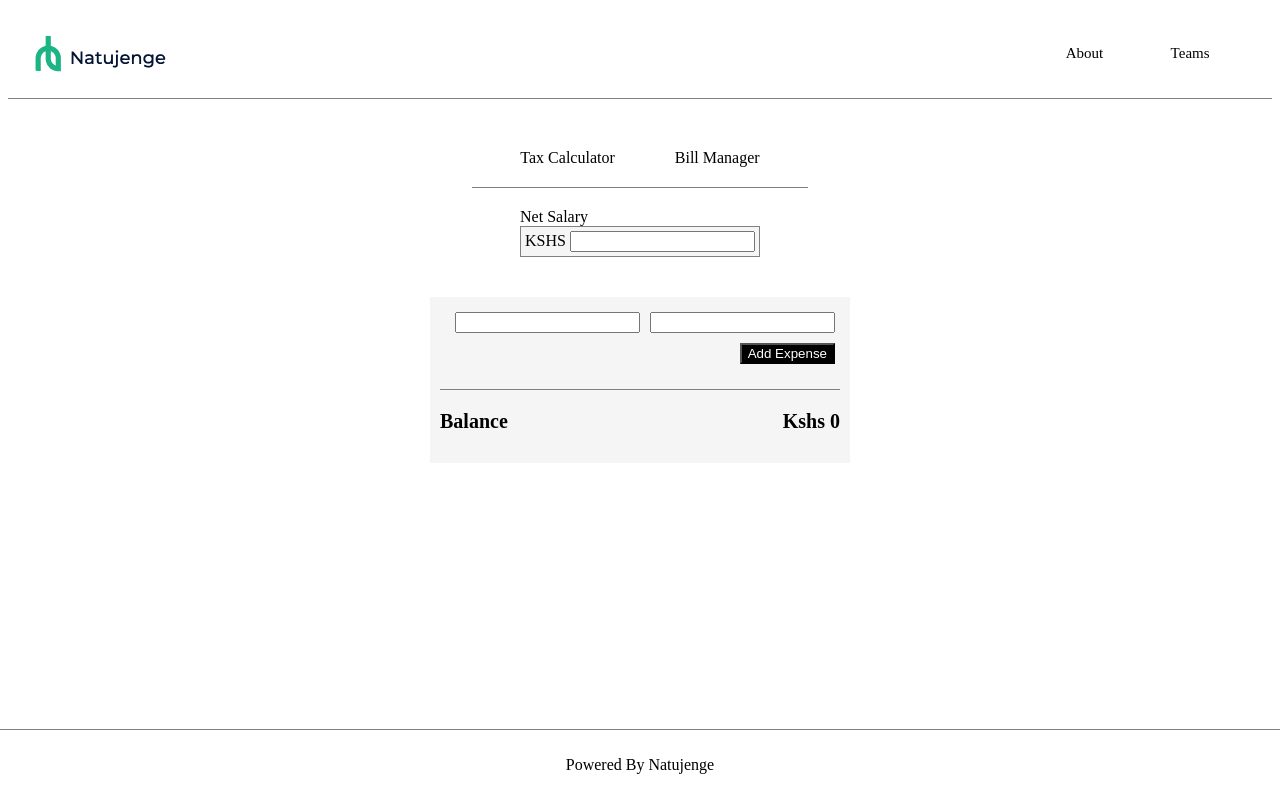
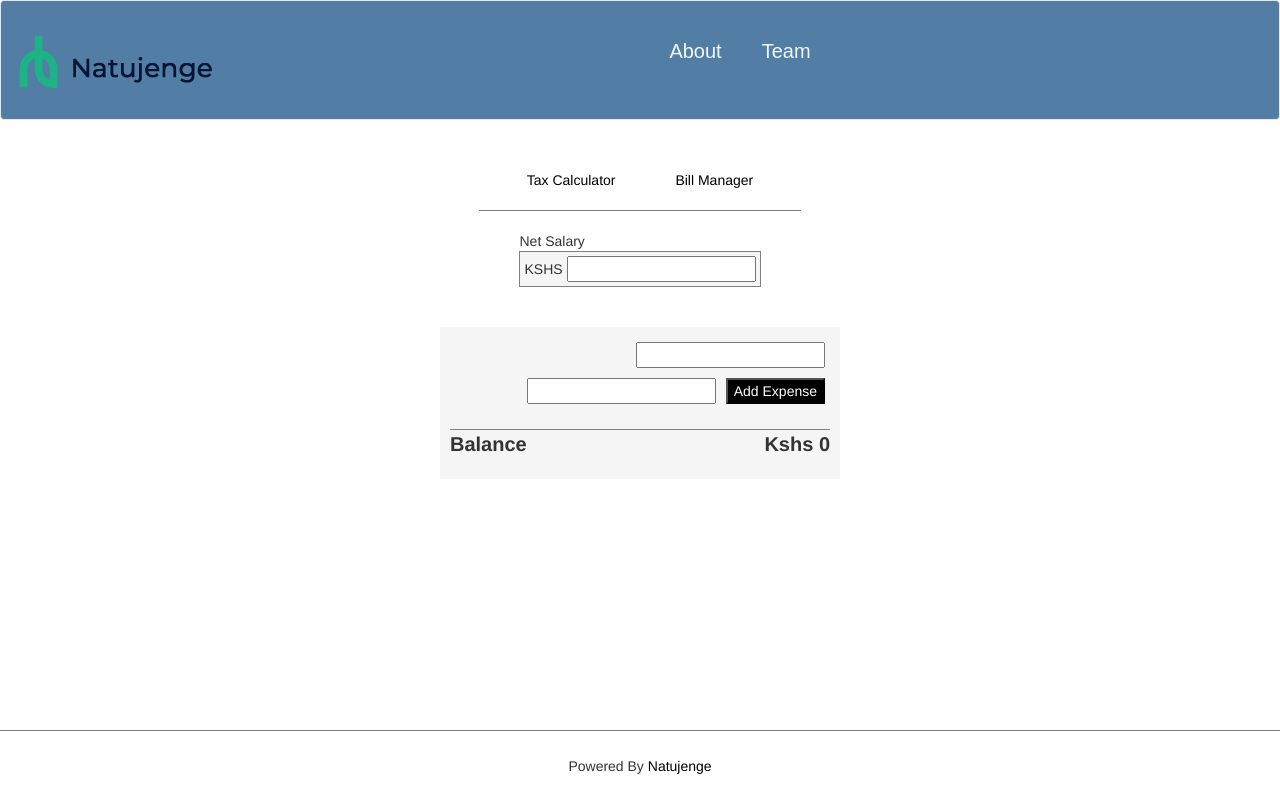
Before and after one commit to addexdi/Natujenge_week_1_challenge, a plain HTML site: page bill.html in a window 1280 px wide. Drawn offline with nearby package versions, Linux system fonts and the light colour scheme.

Commit message:
changed navbar styling

```diff
--- a/bill.html
+++ b/bill.html
@@ -3,25 +3,36 @@
     <meta charset="UTF-8" />
     <meta http-equiv="X-UA-Compatible" content="IE=edge" />
     <meta name="viewport" content="width=device-width, initial-scale=1.0" />
+    <link rel="stylesheet" href="https://cdn.jsdelivr.net/npm/bootstrap@3.3.7/dist/css/bootstrap.min.css" integrity="sha384-BVYiiSIFeK1dGmJRAkycuHAHRg32OmUcww7on3RYdg4Va+PmSTsz/K68vbdEjh4u" crossorigin="anonymous">
     <link rel="stylesheet" href="./css/bill.css" />
     <link rel="stylesheet" href="./css/style.css" />
     <title>Bill Manager</title>
   </head>
   <body>
-    <header>
-      <a href="index.html">
-        <img
-          src="./img/logo/logo-wordmark.svg"
-          alt="Natujenge Logo"
-        />
-      </a>
-      <div class="links">
-        <a href="https://www.meliora.co.ke/articles/nvrjgtnsgh5ophs6mm"
-          >About</a
-        >
-        <a href="./team.html">Teams</a>
-      </div>
-    </header>
+    <nav class="navbar navbar-default">
+      <div class="container-fluid">
+        <!-- Brand and toggle get grouped for better mobile display -->
+        <div class="navbar-header">
+          <button type="button" class="navbar-toggle collapsed" data-toggle="collapse" data-target="#bs-example-navbar-collapse-1" aria-expanded="false">
+            <span class="sr-only">Toggle navigation</span>
+            <span class="icon-bar"></span>
+            <span class="icon-bar"></span>
+            <span class="icon-bar"></span>
+          </button>
+          <a class="navbar-brand" href="#"><img src="./img/logo/logo-wordmark.svg" alt="logo" height="90" width="200"></a>
+        </div>
+
+        <!-- Collect the nav links, forms, and other content for toggling -->
+        <div class="collapse navbar-collapse" id="bs-example-navbar-collapse-1">
+          <div class="nav-items">
+            <ul class="nav navbar-nav">
+              <li><a style="color: aliceblue; font-family: sans-serif;" href="https://www.meliora.co.ke/articles/nvrjgtnsgh5ophs6mm">About <span class="sr-only">(current)</span></a></li>
+              <li><a style="color: aliceblue; font-family: sans-serif;" href="./team.html">Team</a></li>
+            </ul>
+          </div>
+        </div><!-- /.navbar-collapse -->
+      </div><!-- /.container-fluid -->
+    </nav>
 
     <div class="mainContainer">
       <div class="tabs">
@@ -66,7 +77,8 @@
         >
       </span>
     </footer>
-
+    <script src="https://ajax.googleapis.com/ajax/libs/jquery/1.12.4/jquery.min.js"></script>
+    <script src="https://cdn.jsdelivr.net/npm/bootstrap@3.3.7/dist/js/bootstrap.min.js" integrity="sha384-Tc5IQib027qvyjSMfHjOMaLkfuWVxZxUPnCJA7l2mCWNIpG9mGCD8wGNIcPD7Txa" crossorigin="anonymous"></script>
     <script src="./js/bill.js"></script>
   </body>
 </html>
--- a/css/style.css
+++ b/css/style.css
@@ -1,4 +1,4 @@
-body {
+/* body {
   height: 100vh;
   min-width: 450px;
 }
@@ -28,14 +28,42 @@ header a:hover {
   background-color: grey;
   color: #fff;
   font-size: 20px;
-}
+} */
 
-.links {
+/* .links {
   width: 20%;
   display: flex;
   justify-content: space-evenly;
+} */
+.navbar {
+  height: 120px;
+  background:#527DA4;
+
 }
+.nav{
+  margin-top: 20px;
+  text-align: center;
 
+}
+li{
+  color: aliceblue;
+}
+.nav li{
+  list-style: none;
+  padding: 5px;
+  display: inline-block;
+  font-family: sans-serif;
+  font-size: 20px;
+
+}
+.nav li:hover {
+  background-color: #1fe073;
+  border-radius: 10px;
+}
+.nav-items{
+  display:flex;
+  justify-content: center;
+}
 .footer {
   position: fixed;
   bottom:0;
```
